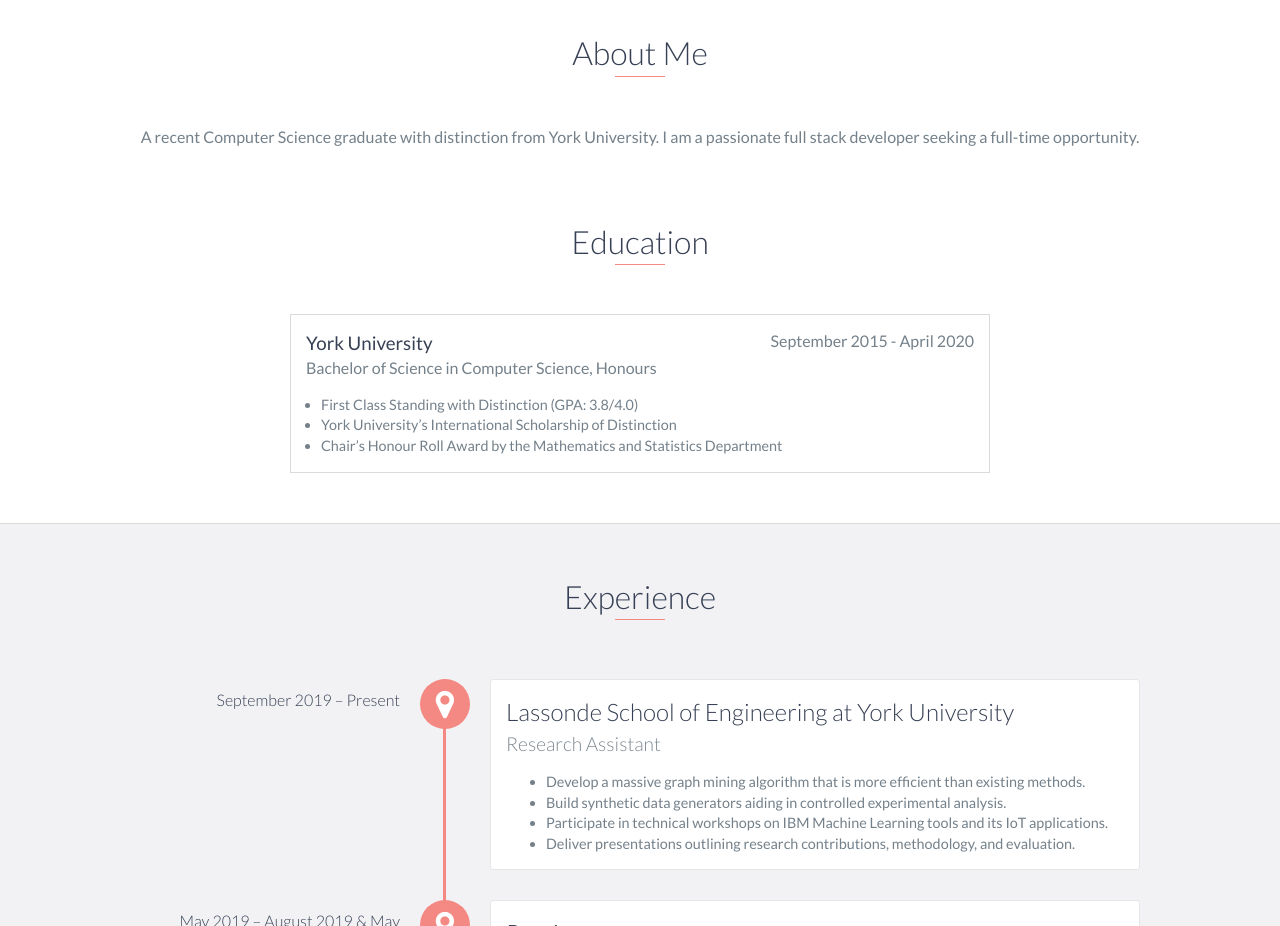
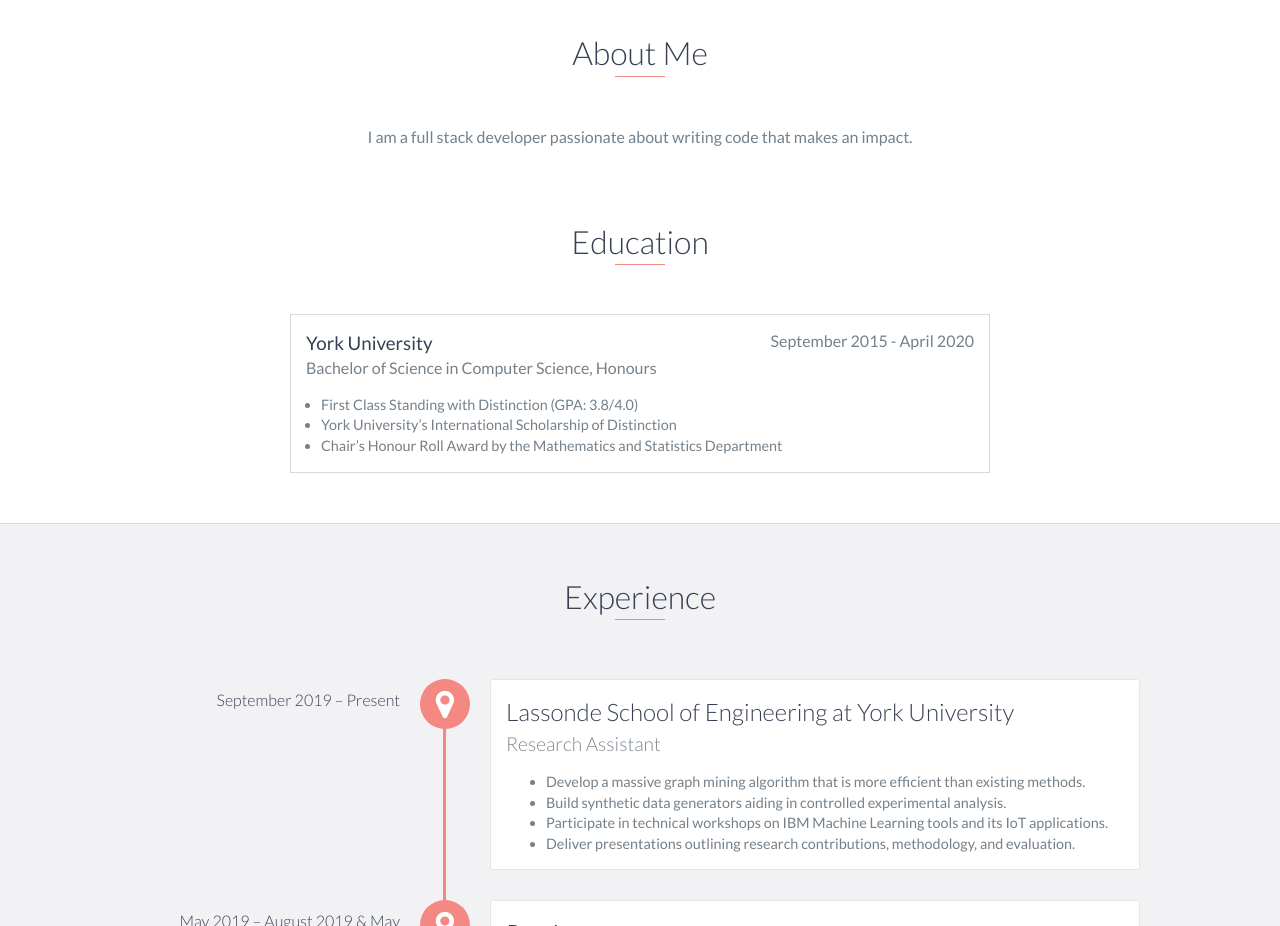
Before and after one commit to tarazis/tarazis.github.io, a website: page index.html in a window 1280 px wide. Shown: the part 820-1746 px from the top of the page. Drawn offline with nearby package versions, Linux system fonts and the light colour scheme.

Commit message:
Update index.html

```diff
--- a/index.html
+++ b/index.html
@@ -87,7 +87,7 @@
 <!--                </div>-->
 <!--                <div class="col-md-8">-->
                     <p>
-                        A recent Computer Science graduate with distinction from York University. I am a passionate full stack developer seeking a full-time opportunity.
+                       I am a full stack developer passionate about writing code that makes an impact.
                     </p>
 <!--                </div>-->
 <!--            </div>-->
```
